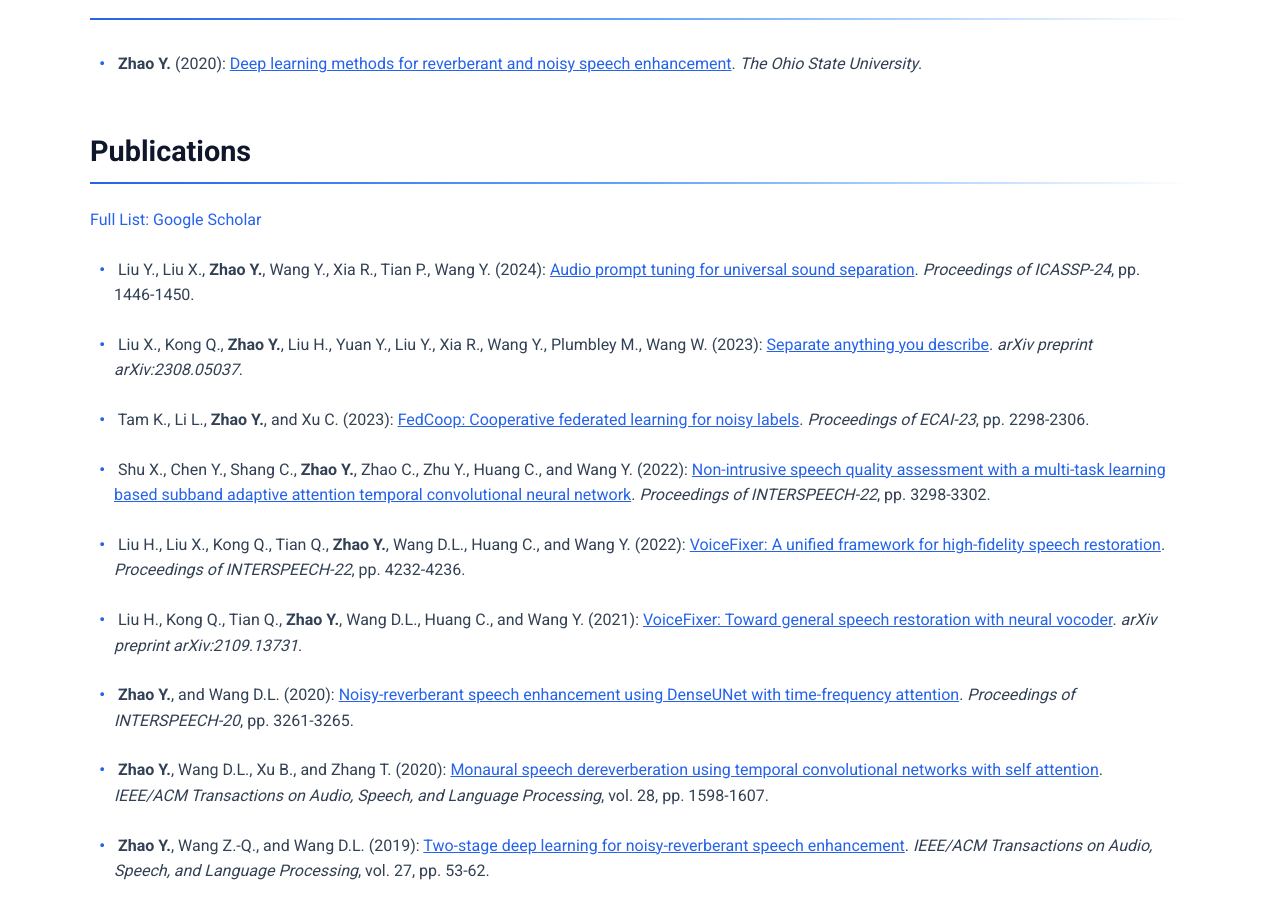
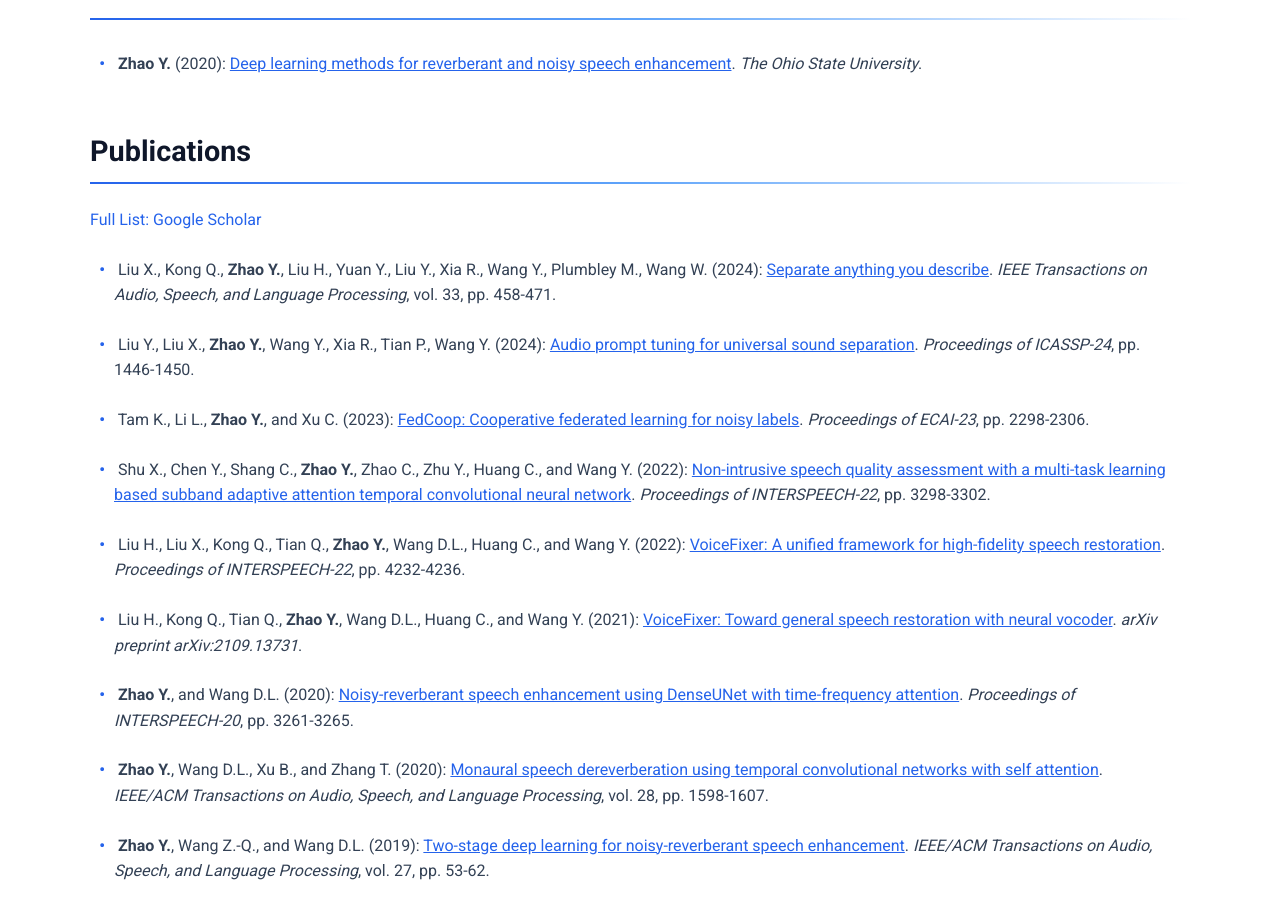
Before and after one commit to cliffzhao/cliffzhao.github.io, a Jekyll site: the page built from index.html, in a window 1280 px wide and 900 px high, scrolled down 912 px. Built offline with Jekyll 4.4.1, drawn with Linux system fonts in a browser that asks for light colours; a style sheet for code colours, icons or effects is not loaded.

Commit message:
Update publications list in index.html
Removed duplicate publication entry and updated citations.

```diff
--- a/index.html
+++ b/index.html
@@ -80,14 +80,14 @@ title: Yan Zhao
     <h2>Publications</h2>
 	<a href="https://scholar.google.com/citations?user=cHzLMDEAAAAJ&hl=en" target="_blank">Full List: Google Scholar</a>
     <ul>
+		<li> Liu X., Kong Q., <strong>Zhao Y.</strong>, Liu H., Yuan Y., Liu Y., Xia R., Wang Y., Plumbley M., Wang W. (2024): <a href="https://arxiv.org/pdf/2308.05037" target="_blank"><U>Separate anything you describe</U></a>.
+		  <cite>IEEE Transactions on Audio, Speech, and Language Processing</cite>, vol. 33, pp. 458-471.
+	  	<br>
+	  	</li>
+
 		<li> Liu Y., Liu X., <strong>Zhao Y.</strong>, Wang Y., Xia R., Tian P., Wang Y. (2024): <a href="https://arxiv.org/pdf/2311.18399" target="_blank"><U>Audio prompt tuning for universal sound separation</U></a>. <cite>Proceedings of ICASSP-24</cite>, pp. 1446-1450.
 		<br>
 		</li>
-
-		<li> Liu X., Kong Q., <strong>Zhao Y.</strong>, Liu H., Yuan Y., Liu Y., Xia R., Wang Y., Plumbley M., Wang W. (2023): <a href="https://arxiv.org/pdf/2308.05037" target="_blank"><U>Separate anything you describe</U></a>.
-		  <cite>arXiv preprint arXiv:2308.05037</cite>.
-	  	<br>
-	  	</li>
 
 		<li> Tam K., Li L., <strong>Zhao Y.</strong>, and Xu C. (2023): <a href="https://cliffzhao.github.io/Publications/TLZX.ECAI23.pdf" target="_blank"><U>FedCoop: Cooperative federated learning for noisy
 labels</U></a>.
```
